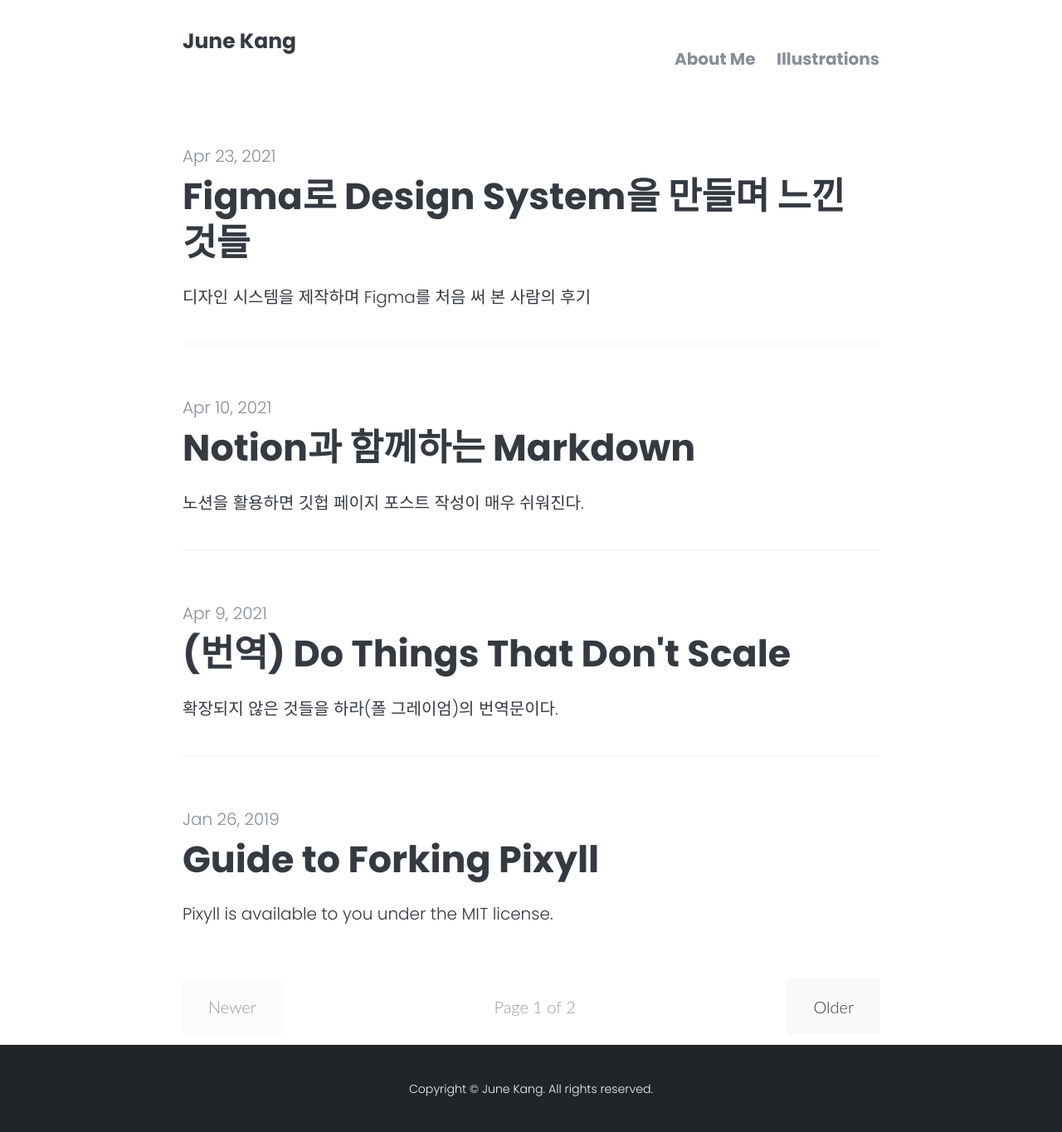
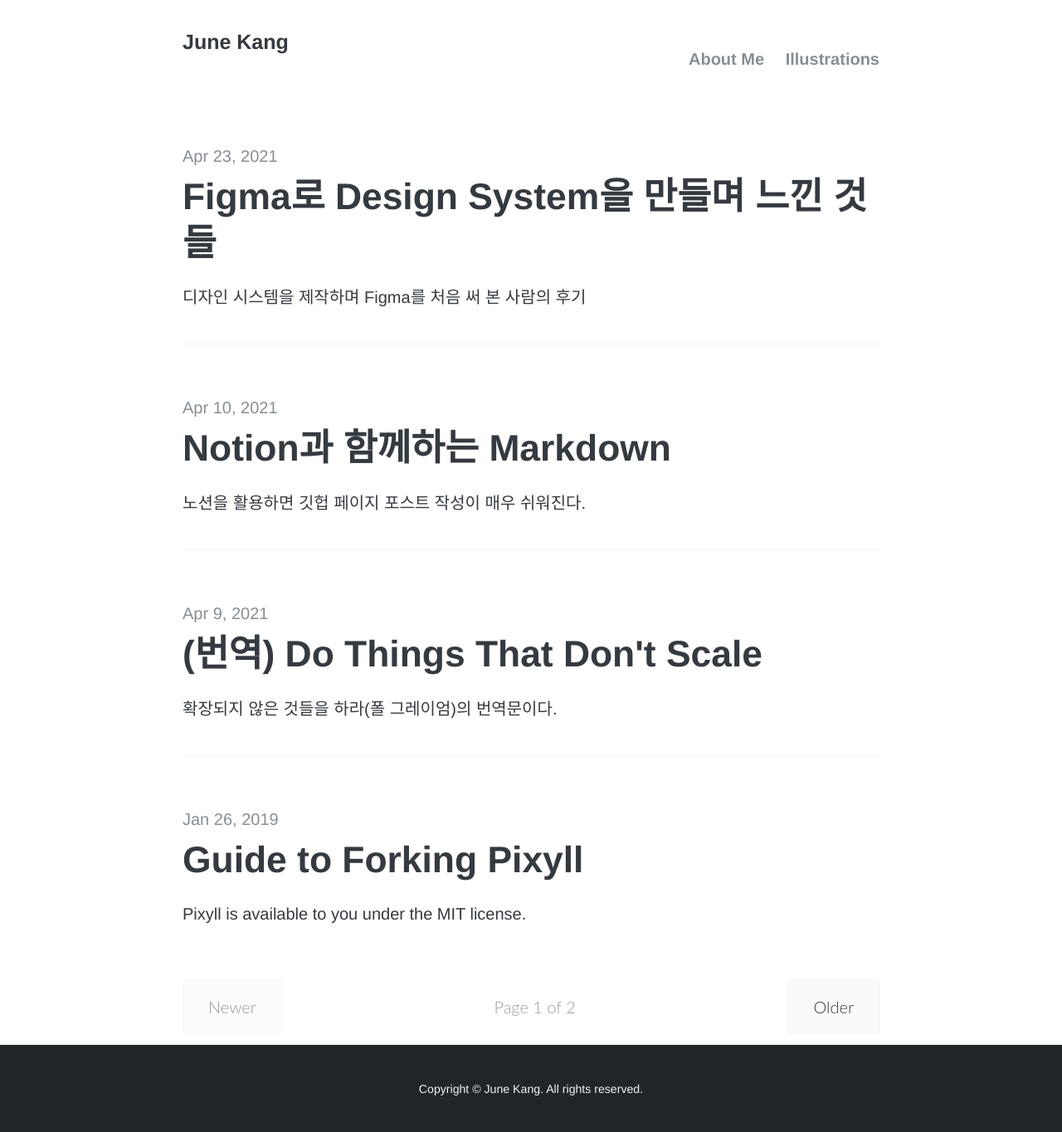
Before and after one commit to kangjune/kangjune.github.io, a Jekyll site: the page built from index.html, in a window 1280 px wide. Shown: the whole page at 83% size. Built offline with Jekyll 4.4.1, drawn with Linux system fonts in a browser that asks for light colours; the list of posts is cut into pages by our own code.

Commit message:
Update head.html

```diff
--- a/_includes/head.html
+++ b/_includes/head.html
@@ -29,9 +29,9 @@
 
     <!-- Fonts -->
     {% if site.extended_fonts %}
-    <link href='//fonts.googleapis.com/css?family=Poppins:700,300&amp;subset=latin-ext,latin' rel='stylesheet' type='text/css'>
+    <link href='//fonts.googleapis.com/css?family=Inter:600,300&amp;subset=latin-ext,latin' rel='stylesheet' type='text/css'>
     {% else %}
-    <link href='//fonts.googleapis.com/css?family=Poppins:700,300' rel='stylesheet' type='text/css'>
+    <link href='//fonts.googleapis.com/css?family=Inter:600,300' rel='stylesheet' type='text/css'>
     {% endif %}
     {% if site.show_social_icons or site.show_sharing_icons %}
       <link href="//maxcdn.bootstrapcdn.com/font-awesome/latest/css/font-awesome.min.css" rel="stylesheet">
```
